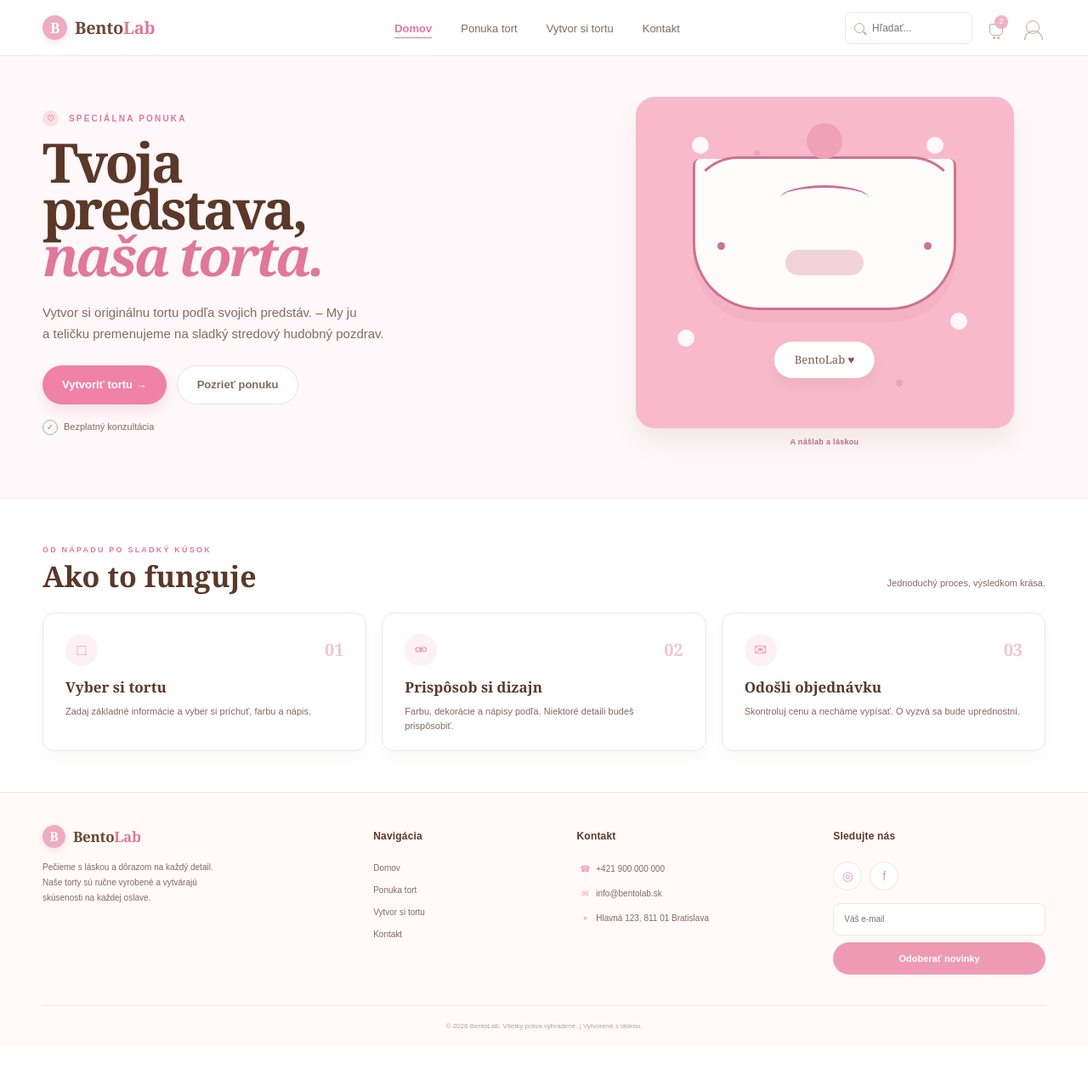
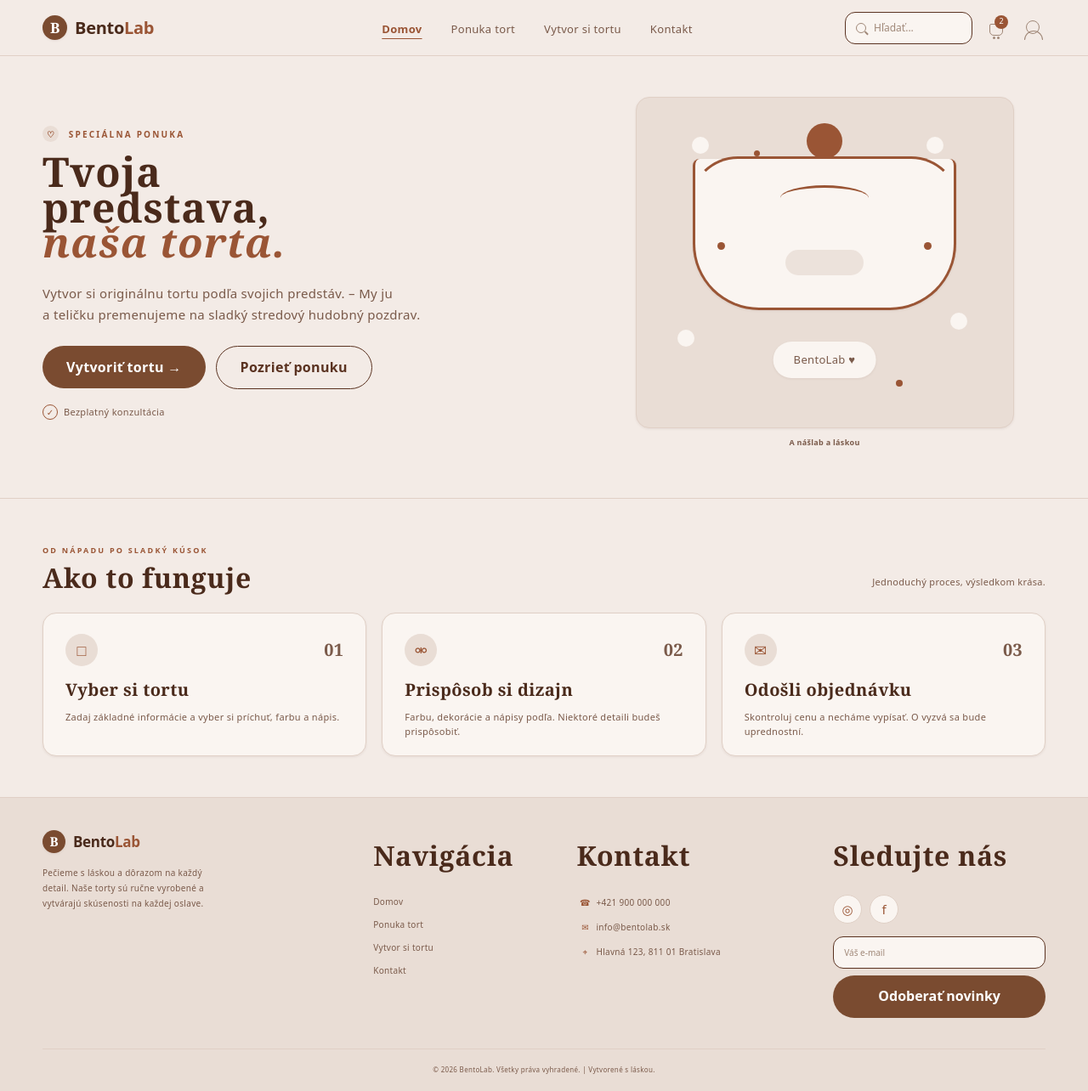
Before and after one commit to khainatska/cukr-re-BentoLab-, a plain HTML site: page index.html in a window 1280 px wide. Shown: the whole page at 85% size. Before the commit the page ends 1233 px from the top, so only its background shows below. Drawn offline with Linux system fonts and the light colour scheme.

Commit message:
Domov v čokoládovej farebnosti

```diff
--- a/styles.css
+++ b/styles.css
@@ -1,14 +1,33 @@
 :root {
-  --pink: #ee9bb5;
-  --pink-dark: #df789a;
-  --pink-soft: #fdecf2;
-  --pink-pale: #fff8fa;
-  --brown: #5b3828;
-  --brown-soft: #927c70;
-  --cream: #fdf8f6;
-  --border: #eadfda;
-  --white: #ffffff;
-  --shadow: 0 12px 24px rgba(91, 56, 40, 0.08);
+  --bg: #F3EBE6;
+  --card: #FAF5F1;
+  --block: #E9DDD5;
+  --text: #4A2A1B;
+  --text-secondary: #7A5A4A;
+  --accent: #9A5535;
+  --btn-primary: #7A4B30;
+  --btn-primary-hover: #8F5C3E;
+  --btn-text: #FFFFFF;
+  --border: #5A3220;
+  --border-card: #E0D0C6;
+  --placeholder: #A08878;
+  --font-heading: Georgia, serif;
+  --font-body: system-ui, "Segoe UI", sans-serif;
+  --font-size-base: 16px;
+  --font-size-h1: 48px;
+  --font-size-h2: 32px;
+  --font-size-h3: 20px;
+  --line-height-body: 1.6;
+  --letter-spacing: 0.02em;
+  --radius-pill: 999px;
+  --radius-card: 16px;
+  --radius-field: 12px;
+  --radius-small: 8px;
+  --radius-circle: 50%;
+  --button-padding: 12px 28px;
+  --field-padding: 0 12px;
+  --card-padding: 24px 26px 20px;
+  --shadow-card: 0 1px 3px rgba(74, 42, 27, 0.08);
 }
 
 * {
@@ -22,10 +41,19 @@ html {
 body {
   margin: 0;
   min-width: 320px;
-  background: var(--white);
-  color: var(--brown);
-  font-family: Georgia, "Times New Roman", serif;
-  line-height: 1.5;
+  background: var(--bg);
+  color: var(--text);
+  font-family: var(--font-body);
+  font-size: var(--font-size-base);
+  line-height: var(--line-height-body);
+  letter-spacing: var(--letter-spacing);
+}
+
+h1,
+h2,
+h3 {
+  font-family: var(--font-heading);
+  letter-spacing: var(--letter-spacing);
 }
 
 a {
@@ -36,6 +64,21 @@ a {
 button,
 input {
   font: inherit;
+}
+
+:focus-visible {
+  outline: 2px solid var(--accent);
+  outline-offset: 2px;
+}
+
+.search-box:focus-within {
+  outline: 2px solid var(--accent);
+  outline-offset: 2px;
+}
+
+input::placeholder {
+  color: var(--placeholder);
+  opacity: 1;
 }
 
 .sr-only {
@@ -52,8 +95,8 @@ input {
 
 .site-header {
   height: 66px;
-  background: rgba(255, 255, 255, 0.98);
-  border-bottom: 1px solid #f2eae7;
+  background: var(--bg);
+  border-bottom: 1px solid var(--border-card);
 }
 
 .header-inner,
@@ -77,18 +120,18 @@ input {
   align-items: center;
   gap: 9px;
   width: fit-content;
-  color: var(--brown);
+  color: var(--text);
   font-size: 20px;
   font-weight: 700;
   letter-spacing: -0.3px;
 }
 
 .brand-name {
-  color: #6a4937;
+  color: var(--text);
 }
 
 .brand-accent {
-  color: var(--pink-dark);
+  color: var(--accent);
 }
 
 .brand-mark {
@@ -96,13 +139,13 @@ input {
   width: 29px;
   height: 29px;
   place-items: center;
-  border-radius: 50%;
-  background: #efabc1;
-  color: white;
+  border-radius: var(--radius-circle);
+  background: var(--btn-primary);
+  color: var(--btn-text);
   font-size: 17px;
-  font-family: Georgia, "Times New Roman", serif;
+  font-family: var(--font-heading);
   line-height: 1;
-  box-shadow: 0 4px 10px rgba(238, 155, 181, 0.22);
+  box-shadow: var(--shadow-card);
 }
 
 .main-nav {
@@ -110,9 +153,9 @@ input {
   align-items: center;
   justify-content: center;
   gap: 34px;
-  font-family: Arial, sans-serif;
+  font-family: var(--font-body);
   font-size: 13px;
-  color: #806b62;
+  color: var(--text-secondary);
 }
 
 .main-nav a {
@@ -121,7 +164,7 @@ input {
 }
 
 .main-nav a.active {
-  color: var(--pink-dark);
+  color: var(--accent);
   font-weight: 700;
   text-decoration: underline;
   text-decoration-thickness: 1px;
@@ -141,20 +184,19 @@ input {
   display: flex;
   align-items: center;
   gap: 7px;
-  padding: 0 10px;
-  border: 1px solid #eee6e2;
-  border-radius: 7px;
-  background: white;
+  padding: var(--field-padding);
+  border: 1px solid var(--border);
+  border-radius: var(--radius-field);
+  background: var(--card);
 }
 
 .search-box input {
   width: 100%;
   min-width: 0;
   border: 0;
-  outline: 0;
   background: transparent;
-  color: #806b62;
-  font-family: Arial, sans-serif;
+  color: var(--text-secondary);
+  font-family: var(--font-body);
   font-size: 12px;
 }
 
@@ -163,8 +205,8 @@ input {
   width: 12px;
   height: 12px;
   flex: 0 0 12px;
-  border: 1.5px solid #bcaea7;
-  border-radius: 50%;
+  border: 1.5px solid var(--placeholder);
+  border-radius: var(--radius-circle);
 }
 
 .search-icon::after {
@@ -174,7 +216,7 @@ input {
   height: 1.5px;
   right: -4px;
   bottom: -2px;
-  background: #bcaea7;
+  background: var(--placeholder);
   transform: rotate(45deg);
 }
 
@@ -185,7 +227,7 @@ input {
   padding: 0;
   border: 0;
   background: transparent;
-  color: #806b62;
+  color: var(--text-secondary);
   cursor: default;
 }
 
@@ -195,7 +237,7 @@ input {
   top: 14px;
   width: 16px;
   height: 14px;
-  border: 1.5px solid #bcaea7;
+  border: 1.5px solid var(--placeholder);
   border-radius: 2px 2px 5px 5px;
 }
 
@@ -206,8 +248,8 @@ input {
   bottom: -5px;
   width: 3px;
   height: 3px;
-  border-radius: 50%;
-  background: #bcaea7;
+  border-radius: var(--radius-circle);
+  background: var(--placeholder);
 }
 
 .cart-icon::before {
@@ -226,10 +268,10 @@ input {
   width: 16px;
   height: 16px;
   place-items: center;
-  border-radius: 50%;
-  background: #f2b0c5;
-  color: white;
-  font-family: Arial, sans-serif;
+  border-radius: var(--radius-circle);
+  background: var(--accent);
+  color: var(--btn-text);
+  font-family: var(--font-body);
   font-size: 9px;
 }
 
@@ -239,8 +281,8 @@ input {
   top: 10px;
   width: 16px;
   height: 16px;
-  border: 1.5px solid #bcaea7;
-  border-radius: 50%;
+  border: 1.5px solid var(--placeholder);
+  border-radius: var(--radius-circle);
 }
 
 .account-icon::after {
@@ -250,14 +292,14 @@ input {
   bottom: -8px;
   width: 20px;
   height: 10px;
-  border: 1.5px solid #bcaea7;
+  border: 1.5px solid var(--placeholder);
   border-bottom: 0;
   border-radius: 12px 12px 0 0;
 }
 
 .hero {
-  background: var(--pink-pale);
-  border-bottom: 1px solid #f7edf0;
+  background: var(--bg);
+  border-bottom: 1px solid var(--border-card);
 }
 
 .hero-inner {
@@ -271,8 +313,8 @@ input {
 
 .eyebrow {
   margin: 0 0 14px;
-  color: var(--pink-dark);
-  font-family: Arial, sans-serif;
+  color: var(--accent);
+  font-family: var(--font-body);
   font-size: 10px;
   font-weight: 800;
   letter-spacing: 2.2px;
@@ -285,31 +327,31 @@ input {
   height: 19px;
   margin-right: 7px;
   place-items: center;
-  border-radius: 50%;
-  background: #f9e0e7;
+  border-radius: var(--radius-circle);
+  background: var(--block);
   font-size: 10px;
   letter-spacing: 0;
 }
 
 .hero h1 {
   margin: 0;
-  color: var(--brown);
-  font-size: clamp(58px, 5vw, 72px);
+  color: var(--text);
+  font-size: var(--font-size-h1);
   line-height: 0.86;
-  letter-spacing: -3.5px;
+  letter-spacing: var(--letter-spacing);
   font-weight: 700;
 }
 
 .hero h1 em {
-  color: var(--pink-dark);
+  color: var(--accent);
   font-weight: 700;
 }
 
 .hero-description {
   max-width: 520px;
   margin: 28px 0 24px;
-  color: #806b62;
-  font-family: Arial, sans-serif;
+  color: var(--text-secondary);
+  font-family: var(--font-body);
   font-size: 15px;
   line-height: 1.65;
 }
@@ -322,26 +364,34 @@ input {
 
 .button {
   display: inline-flex;
-  height: 46px;
+  min-height: 50px;
   align-items: center;
   justify-content: center;
-  border-radius: 999px;
-  padding: 0 23px;
-  font-family: Arial, sans-serif;
-  font-size: 13px;
+  border-radius: var(--radius-pill);
+  padding: var(--button-padding);
+  font-family: var(--font-body);
+  font-size: var(--font-size-base);
   font-weight: 700;
 }
 
 .button-primary {
-  background: #ef82a6;
-  color: white;
-  box-shadow: 0 8px 16px rgba(223, 120, 154, 0.18);
+  background: var(--btn-primary);
+  color: var(--btn-text);
 }
 
 .button-secondary {
-  border: 1px solid #eadfd9;
-  background: white;
-  color: #806b62;
+  border: 1px solid var(--border);
+  background: transparent;
+  color: var(--border);
+}
+
+.button-primary:hover,
+.newsletter button:hover {
+  background: var(--btn-primary-hover);
+}
+
+.button-secondary:hover {
+  background: var(--block);
 }
 
 .availability {
@@ -349,8 +399,8 @@ input {
   align-items: center;
   width: fit-content;
   margin: 18px 0 0;
-  color: #806b62;
-  font-family: Arial, sans-serif;
+  color: var(--text-secondary);
+  font-family: var(--font-body);
   font-size: 11px;
 }
 
@@ -360,9 +410,9 @@ input {
   height: 18px;
   margin-right: 7px;
   place-items: center;
-  border: 1px solid #8ac4a1;
-  border-radius: 50%;
-  color: #70a786;
+  border: 1px solid var(--accent);
+  border-radius: var(--radius-circle);
+  color: var(--accent);
   font-size: 10px;
 }
 
@@ -377,26 +427,26 @@ input {
   width: 445px;
   height: 390px;
   overflow: hidden;
-  border: 1px solid #f2bdcd;
-  border-radius: 22px;
-  background: #f8b9cb;
-  box-shadow: 0 18px 28px rgba(91, 56, 40, 0.08);
+  border: 1px solid var(--border-card);
+  border-radius: var(--radius-card);
+  background: var(--block);
+  box-shadow: var(--shadow-card);
 }
 
 .sparkle {
   position: absolute;
   width: 20px;
   height: 20px;
-  border-radius: 50%;
-  background: rgba(255, 255, 255, 0.9);
+  border-radius: var(--radius-circle);
+  background: var(--card);
 }
 
 .sparkle-one { left: 65px; top: 46px; }
 .sparkle-two { right: 82px; top: 46px; }
 .sparkle-three { left: 48px; bottom: 95px; }
 .sparkle-four { right: 54px; bottom: 115px; }
-.sparkle-five { left: 138px; top: 62px; width: 7px; height: 7px; background: #eaa6bc; }
-.sparkle-six { right: 130px; bottom: 48px; width: 8px; height: 8px; background: #eaa6bc; }
+.sparkle-five { left: 138px; top: 62px; width: 7px; height: 7px; background: var(--accent); }
+.sparkle-six { right: 130px; bottom: 48px; width: 8px; height: 8px; background: var(--accent); }
 
 .cake-box {
   position: absolute;
@@ -405,11 +455,11 @@ input {
   width: 310px;
   height: 178px;
   transform: translateX(-50%);
-  border: 3px solid #ce728d;
+  border: 3px solid var(--accent);
   border-top: 0;
-  border-radius: 8px 8px 78px 78px;
-  background: #fefcfb;
-  box-shadow: 0 14px 0 rgba(223, 120, 154, 0.12);
+  border-radius: var(--radius-small) var(--radius-small) 78px 78px;
+  background: var(--card);
+  box-shadow: var(--shadow-card);
 }
 
 .cake-box::before {
@@ -419,7 +469,7 @@ input {
   right: -3px;
   top: -3px;
   height: 52px;
-  border: 3px solid #ce728d;
+  border: 3px solid var(--accent);
   border-bottom: 0;
   border-radius: 78px 78px 0 0;
   border-left-color: transparent;
@@ -433,7 +483,7 @@ input {
   width: 9px;
   height: 9px;
   border-radius: 50%;
-  background: #ce728d;
+  background: var(--accent);
 }
 
 .dot-left { left: 26px; bottom: 68px; }
@@ -446,7 +496,7 @@ input {
   width: 104px;
   height: 30px;
   transform: translateX(-50%);
-  border-top: 3px solid #ce728d;
+  border-top: 3px solid var(--accent);
   border-radius: 50%;
 }
 
@@ -458,7 +508,7 @@ input {
   height: 30px;
   transform: translateX(-50%);
   border-radius: 18px;
-  background: #e3acba;
+  background: var(--border-card);
   opacity: 0.5;
 }
 
@@ -470,7 +520,7 @@ input {
   height: 42px;
   transform: translateX(-50%);
   border-radius: 50%;
-  background: #efa1b9;
+  background: var(--accent);
 }
 
 .cake-label {
@@ -482,17 +532,17 @@ input {
   align-items: center;
   padding: 0 24px;
   transform: translateX(-50%);
-  border-radius: 999px;
-  background: white;
-  color: #7a5d50;
+  border-radius: var(--radius-pill);
+  background: var(--card);
+  color: var(--text-secondary);
   font-size: 13px;
-  box-shadow: 0 8px 14px rgba(91, 56, 40, 0.06);
+  box-shadow: var(--shadow-card);
 }
 
 .visual-note {
   margin: 10px 0 0;
-  color: #bd7188;
-  font-family: Arial, sans-serif;
+  color: var(--text-secondary);
+  font-family: var(--font-body);
   font-size: 9px;
   font-weight: 700;
   letter-spacing: 0.3px;
@@ -517,15 +567,15 @@ input {
 
 .section-heading h2 {
   margin: 0;
-  color: var(--brown);
-  font-size: 34px;
+  color: var(--text);
+  font-size: var(--font-size-h2);
   line-height: 1.1;
 }
 
 .section-heading > p {
   margin: 0 0 3px;
-  color: #806b62;
-  font-family: Arial, sans-serif;
+  color: var(--text-secondary);
+  font-family: var(--font-body);
   font-size: 11px;
 }
 
@@ -537,11 +587,11 @@ input {
 
 .step-card {
   min-height: 150px;
-  padding: 24px 26px 20px;
-  border: 1px solid #eee8e5;
-  border-radius: 14px;
-  background: white;
-  box-shadow: 0 8px 18px rgba(91, 56, 40, 0.035);
+  padding: var(--card-padding);
+  border: 1px solid var(--border-card);
+  border-radius: var(--radius-card);
+  background: var(--card);
+  box-shadow: var(--shadow-card);
 }
 
 .step-card-top {
@@ -549,7 +599,7 @@ input {
   align-items: center;
   justify-content: space-between;
   margin-bottom: 12px;
-  color: #ef9ab5;
+  color: var(--accent);
 }
 
 .step-icon {
@@ -557,36 +607,36 @@ input {
   width: 38px;
   height: 38px;
   place-items: center;
-  border-radius: 50%;
-  background: #fdf1f5;
-  font-family: Arial, sans-serif;
+  border-radius: var(--radius-circle);
+  background: var(--block);
+  font-family: var(--font-body);
   font-size: 18px;
 }
 
 .step-number {
-  color: #f0c5d2;
-  font-family: Georgia, "Times New Roman", serif;
+  color: var(--text-secondary);
+  font-family: var(--font-heading);
   font-size: 20px;
   font-weight: 700;
 }
 
 .step-card h3 {
   margin: 0 0 7px;
-  color: var(--brown);
-  font-size: 17px;
+  color: var(--text);
+  font-size: var(--font-size-h3);
 }
 
 .step-card p {
   margin: 0;
-  color: #806b62;
-  font-family: Arial, sans-serif;
+  color: var(--text-secondary);
+  font-family: var(--font-body);
   font-size: 11px;
   line-height: 1.55;
 }
 
 .site-footer {
-  background: #fffaf8;
-  border-top: 1px solid #eee6e2;
+  background: var(--block);
+  border-top: 1px solid var(--border-card);
 }
 
 .footer-inner {
@@ -610,15 +660,14 @@ input {
 
 .footer-brand p,
 .footer-contact p,
-.footer-column a,
-.footer-column h2 {
-  font-family: Arial, sans-serif;
+.footer-column a {
+  font-family: var(--font-body);
 }
 
 .footer-brand p {
   max-width: 210px;
   margin: 0;
-  color: #806b62;
+  color: var(--text-secondary);
   font-size: 10px;
   line-height: 1.8;
 }
@@ -628,16 +677,16 @@ input {
   flex-direction: column;
   align-items: flex-start;
   gap: 11px;
-  color: #806b62;
+  color: var(--text-secondary);
   font-size: 10px;
 }
 
 .footer-column h2 {
   margin: 4px 0 10px;
-  color: #5b3828;
-  font-size: 12px;
+  color: var(--text);
+  font-size: var(--font-size-h2);
   font-weight: 700;
-  letter-spacing: 0.2px;
+  letter-spacing: var(--letter-spacing);
 }
 
 .footer-contact p {
@@ -648,7 +697,7 @@ input {
 .footer-contact p span {
   display: inline-block;
   min-width: 20px;
-  color: #ef9ab5;
+  color: var(--accent);
   text-align: center;
 }
 
@@ -663,11 +712,11 @@ input {
   width: 34px;
   height: 34px;
   place-items: center;
-  border: 1px solid #eee7e3;
-  border-radius: 50%;
-  background: white;
-  color: #ef9ab5;
-  font-family: Arial, sans-serif;
+  border: 1px solid var(--border-card);
+  border-radius: var(--radius-circle);
+  background: var(--card);
+  color: var(--accent);
+  font-family: var(--font-body);
   font-size: 15px;
 }
 
@@ -681,24 +730,24 @@ input {
 .newsletter input {
   width: 100%;
   height: 38px;
-  border: 1px solid #eee7e3;
-  border-radius: 8px;
-  padding: 0 12px;
-  background: white;
-  color: #806b62;
-  font-family: Arial, sans-serif;
+  border: 1px solid var(--border);
+  border-radius: var(--radius-field);
+  padding: var(--field-padding);
+  background: var(--card);
+  color: var(--text-secondary);
+  font-family: var(--font-body);
   font-size: 10px;
-  outline: 0;
 }
 
 .newsletter button {
-  height: 38px;
+  min-height: 50px;
   border: 0;
-  border-radius: 999px;
-  background: #ef9ab5;
-  color: white;
-  font-family: Arial, sans-serif;
-  font-size: 11px;
+  border-radius: var(--radius-pill);
+  padding: var(--button-padding);
+  background: var(--btn-primary);
+  color: var(--btn-text);
+  font-family: var(--font-body);
+  font-size: var(--font-size-base);
   font-weight: 700;
   cursor: pointer;
 }
@@ -709,9 +758,9 @@ input {
   align-items: center;
   justify-content: center;
   margin-bottom: 0;
-  border-top: 1px solid #eee6e2;
-  color: #b4a39b;
-  font-family: Arial, sans-serif;
+  border-top: 1px solid var(--border-card);
+  color: var(--text-secondary);
+  font-family: var(--font-body);
   font-size: 8px;
 }
 
@@ -781,10 +830,6 @@ input {
     padding: 52px 0 38px;
   }
 
-  .hero h1 {
-    font-size: 54px;
-  }
-
   .hero-description br {
     display: none;
   }
@@ -828,10 +873,6 @@ input {
     display: none;
   }
 
-  .hero h1 {
-    font-size: 48px;
-  }
-
   .hero-actions {
     align-items: flex-start;
     flex-direction: column;
```
